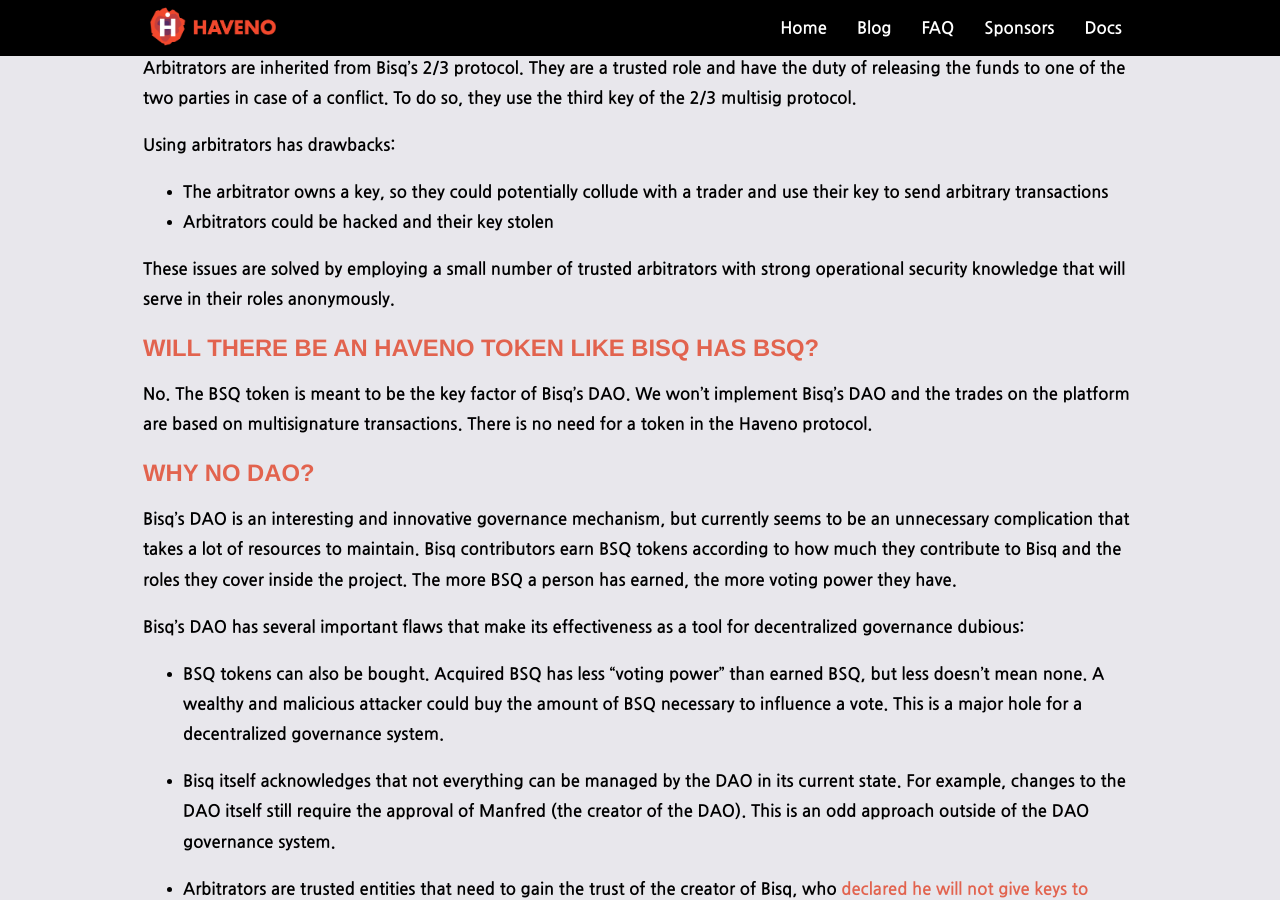
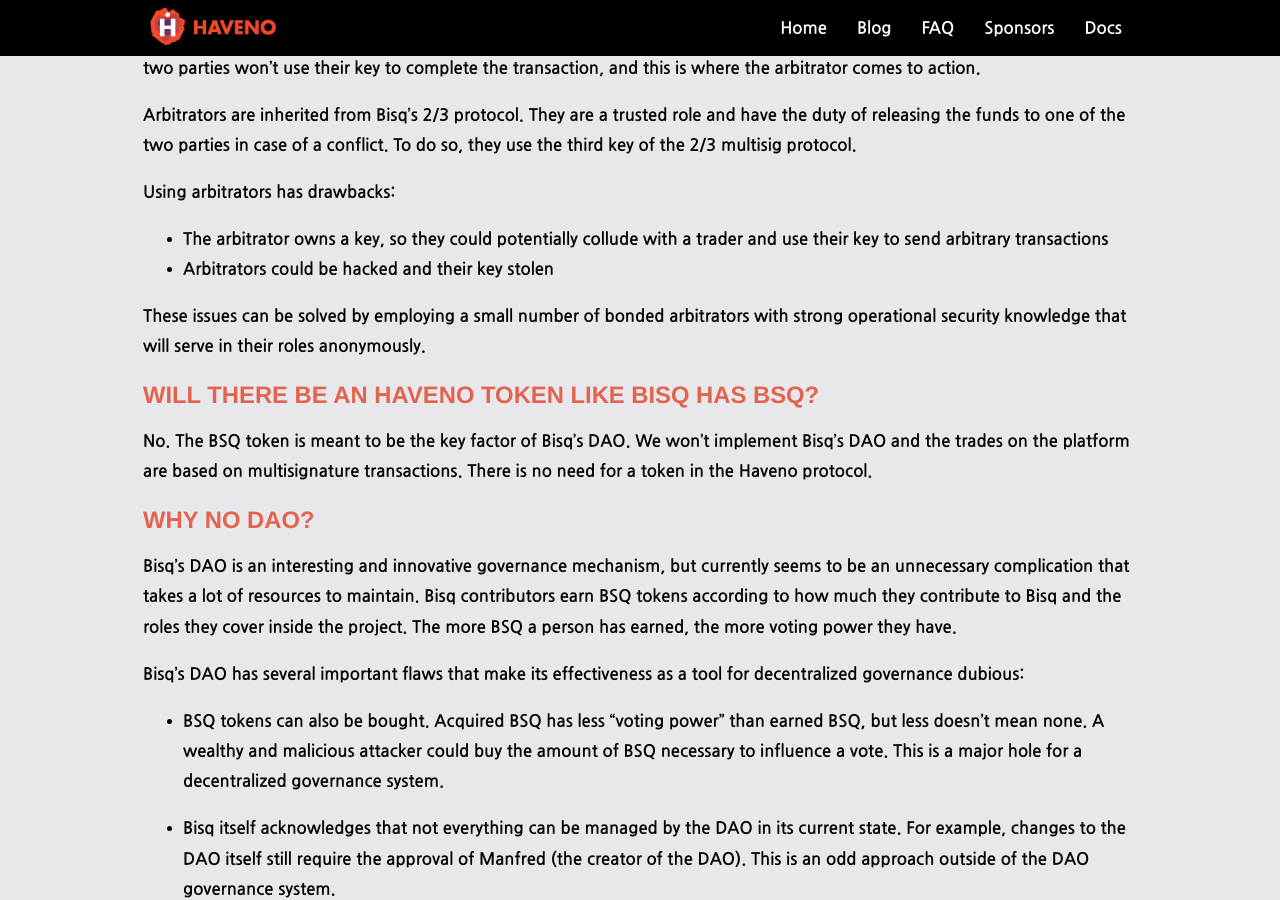
Before and after one commit to haveno-dex/haveno-site, a Jekyll site: the page built from faq.md, in a window 1280 px wide and 900 px high, scrolled down 5030 px. Built offline with Jekyll 4.4.1, drawn with Linux system fonts in a browser that asks for light colours; some of the changed text lies outside the part shown.

Commit message:
update faq

```diff
--- a/faq.md
+++ b/faq.md
@@ -45,7 +45,9 @@
 
 ## [When will Haveno be ready for use?](#when-will-haveno-be-ready-for-use)
 
-We hope Haveno will be ready for use by the end of 2024.
+Haveno can be used now on Monero's main network by using a third party Haveno network.
+
+We do not officially endorse any networks at this time, but they can be found online.
 
 ## [What currencies will be listed?](#what-currencies-will-be-listed)
 
@@ -72,8 +74,6 @@
 The structure and configuration of a Haveno network can be customized when deploying a network instance.
 
 The Haveno project is an open source platform for public reference. We do not operate a live network instance for Monero's main network, but you can test Haveno with Monero's stagenet by following [these instructions](https://github.com/haveno-dex/haveno/blob/master/docs/installing.md).
-
-
 
 ## [Will there be KYC?](#will-there-be-kyc)
 
@@ -168,7 +168,7 @@
 - The arbitrator owns a key, so they could potentially collude with a trader and use their key to send arbitrary transactions
 - Arbitrators could be hacked and their key stolen
 
-These issues are solved by employing a small number of trusted arbitrators with strong operational security knowledge that will serve in their roles anonymously.
+These issues can be solved by employing a small number of bonded arbitrators with strong operational security knowledge that will serve in their roles anonymously.
 
 ## [Will there be an Haveno token like Bisq has BSQ?](#will-there-be-an-haveno-token-like-bisq-has-bsq)
 
```
